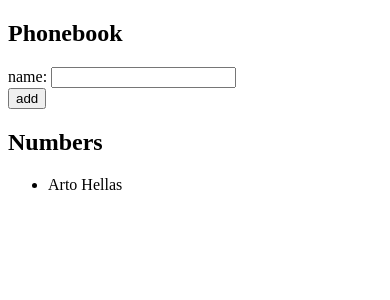
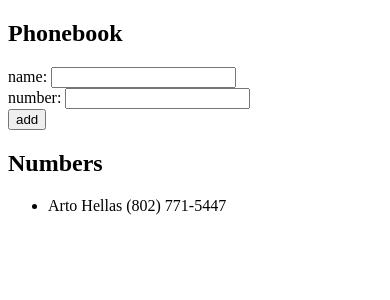
Before and after one commit to johncambefort/FullStackOpen, a React (Create React App) app in the folder part2/phonebook/: page / in a window 390 px wide. Shown: the top 300 px of the page. Built offline with nearby package versions, Linux system fonts and the light colour scheme.

Commit message:
2.8-phonebook

```diff
--- a/part2/phonebook/src/App.js
+++ b/part2/phonebook/src/App.js
@@ -1,25 +1,34 @@
-import { useState } from 'react'
-import Person from "./components/Person"
+import { useState } from "react";
+import Person from "./components/Person";
 
 const App = () => {
-  const [persons, setPersons] = useState([
-    { name: 'Arto Hellas' }
-  ])
-  const [newName, setNewName] = useState('')
+  const [persons, setPersons] = useState([{
+    name: "Arto Hellas",
+    phone: "(802) 771-5447"
+  }]);
+  const [newName, setNewName] = useState("");
+  const [newPhone, setNewPhone] = useState("")
 
   const addPerson = (event) => {
-    event.preventDefault()
-    const personObj = { name: newName } // Construct a new Person object
+    event.preventDefault();
+    const personObj = {
+      name: newName,
+      phone: newPhone
+     }; // Construct a new Person object
 
-    if (persons.find( (p) => p.name === personObj.name )) {
+    if (persons.find((p) => p.name === personObj.name)) {
       alert(`${personObj.name} already in the phonebook`);
     } else {
       setPersons(persons.concat(personObj)); // Concat to persons, set state
     }
-  }
+  };
 
   const handleNewName = (event) => {
     setNewName(event.target.value);
+  };
+
+  const handleNewPhone = (event) => {
+    setNewPhone(event.target.value);
   }
 
   return (
@@ -30,17 +39,20 @@ const App = () => {
           name: <input value={newName} onChange={handleNewName} />
         </div>
         <div>
+          number: <input value={newPhone} onChange={handleNewPhone} />
+        </div>
+        <div>
           <button type="submit">add</button>
         </div>
       </form>
       <h2>Numbers</h2>
       <ul>
-        {persons.map((person) =>
+        {persons.map((person) => (
           <Person key={person.name} person={person} />
-        )}
+        ))}
       </ul>
     </div>
-  )
-}
+  );
+};
 
-export default App
+export default App;
--- a/part2/phonebook/src/components/Person.js
+++ b/part2/phonebook/src/components/Person.js
@@ -1,5 +1,5 @@
 import React from "react";
 
-const Person = ({ person }) => <li>{person.name}</li>
+const Person = ({ person }) => <li>{person.name} {person.phone}</li>
 
 export default Person;
```
